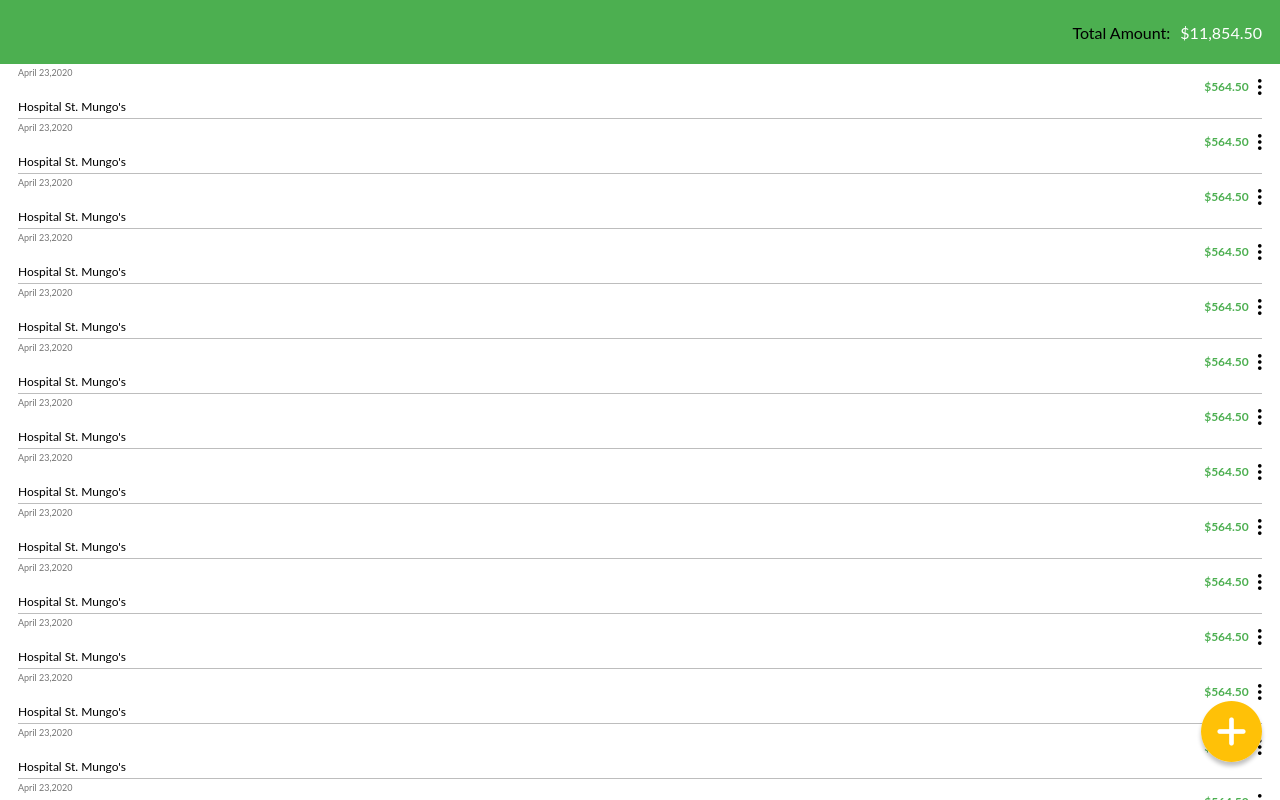
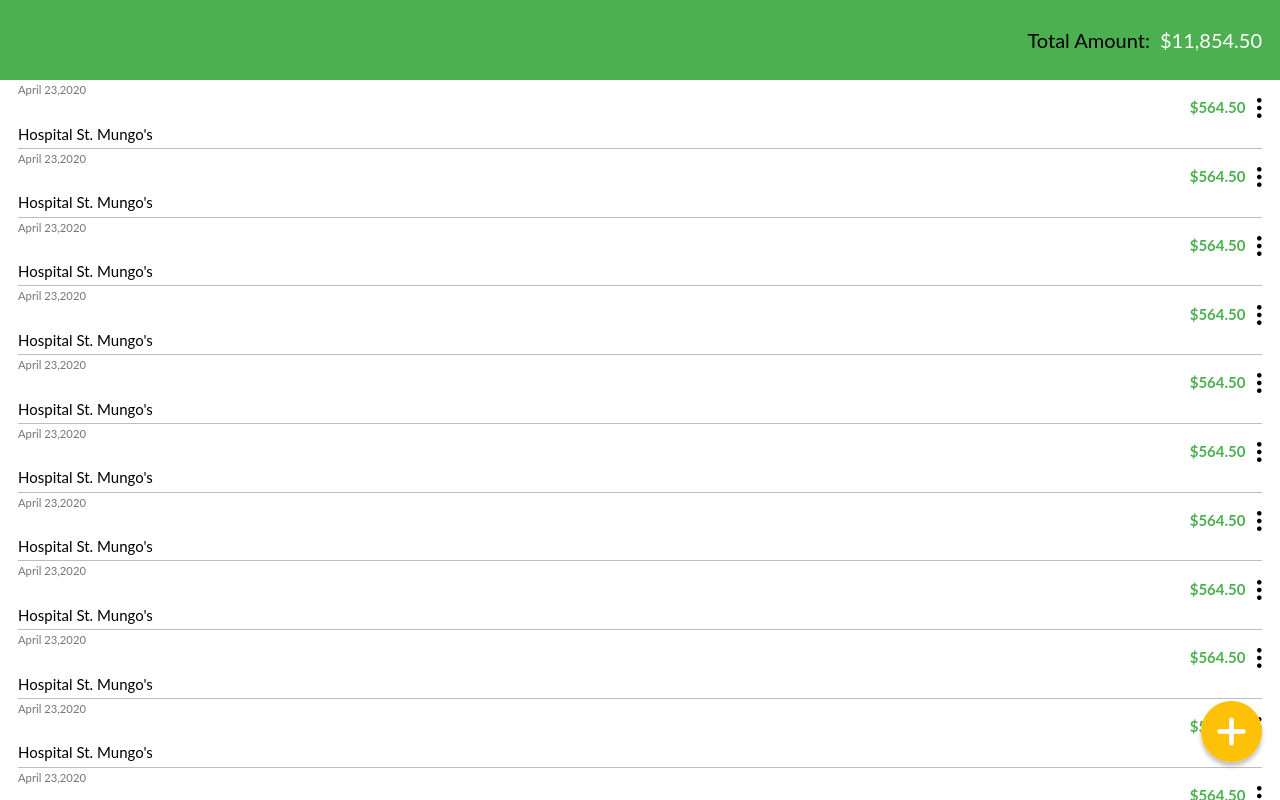
Before and after one commit to josnoc/PaymentApp, a React app: page / in a window 1280 px wide. Built offline with nearby package versions, Linux system fonts and the light colour scheme; the HTML template or start-up script is replaced by a standard one.

Commit message:
Added basic support for responsive on Desktop.

```diff
--- a/src/main.scss
+++ b/src/main.scss
@@ -1,3 +1,5 @@
+@import "./settings.scss";
+
 * {
   margin: 0;
   font-family: "Lato", sans-serif;
@@ -21,3 +23,9 @@ textarea {
 textarea {
   resize: none;
 }
+
+@media (min-width: $min-desktop-width) {
+  html {
+    font-size: 20px;
+  }
+}
--- a/src/settings.scss
+++ b/src/settings.scss
@@ -6,3 +6,5 @@ $black: #212121;
 $dark-gray: #757575;
 $light-gray: #bdbdbd;
 $error: #cc0000;
+
+$min-desktop-width: 1024px;
```
